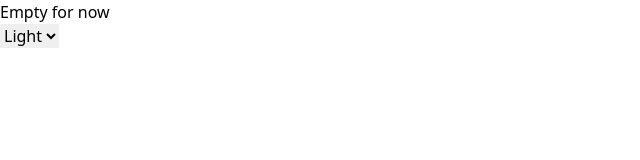
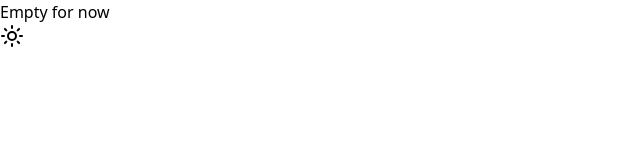
Before and after one commit to rtokala14/personal-portfolio, a Next.js app: page / in a window 1280 px wide. Shown: the top 160 px of the page, without its empty margins (0-640 px from the left). Built offline with nearby package versions, Linux system fonts and the light colour scheme.

Commit message:
Add lucide icons and Sun/Moon switcher

```diff
--- a/package.json
+++ b/package.json
@@ -16,6 +16,7 @@
     "daisyui": "^2.51.5",
     "eslint": "8.38.0",
     "eslint-config-next": "13.3.0",
+    "lucide-react": "^0.139.0",
     "next": "13.3.0",
     "next-themes": "^0.2.1",
     "postcss": "8.4.21",
--- a/src/componenets/ThemeChanger.tsx
+++ b/src/componenets/ThemeChanger.tsx
@@ -1,5 +1,6 @@
 "use client";
 
+import { Moon, Sun } from "lucide-react";
 import { useTheme } from "next-themes";
 import { useEffect, useState } from "react";
 
@@ -13,10 +14,22 @@ function ThemeChanger() {
 
   if (!mounted) return null;
   return (
-    <select value={theme} onChange={(e) => setTheme(e.target.value)}>
-      <option value="lofi">Light</option>
-      <option value="black">Dark</option>
-    </select>
+    <button
+      onClick={() => {
+        if (theme === "black") {
+          setTheme("lofi");
+        } else {
+          setTheme("black");
+        }
+      }}
+      className=" btn btn-ghost p-2 btn-square"
+    >
+      {theme === "black" ? (
+        <Moon className="w-6 h-6" />
+      ) : (
+        <Sun className="w-6 h-6" />
+      )}
+    </button>
   );
 }
 
```
Also changed, not shown: 1 other file (tests, documents, lock files or other folders).
